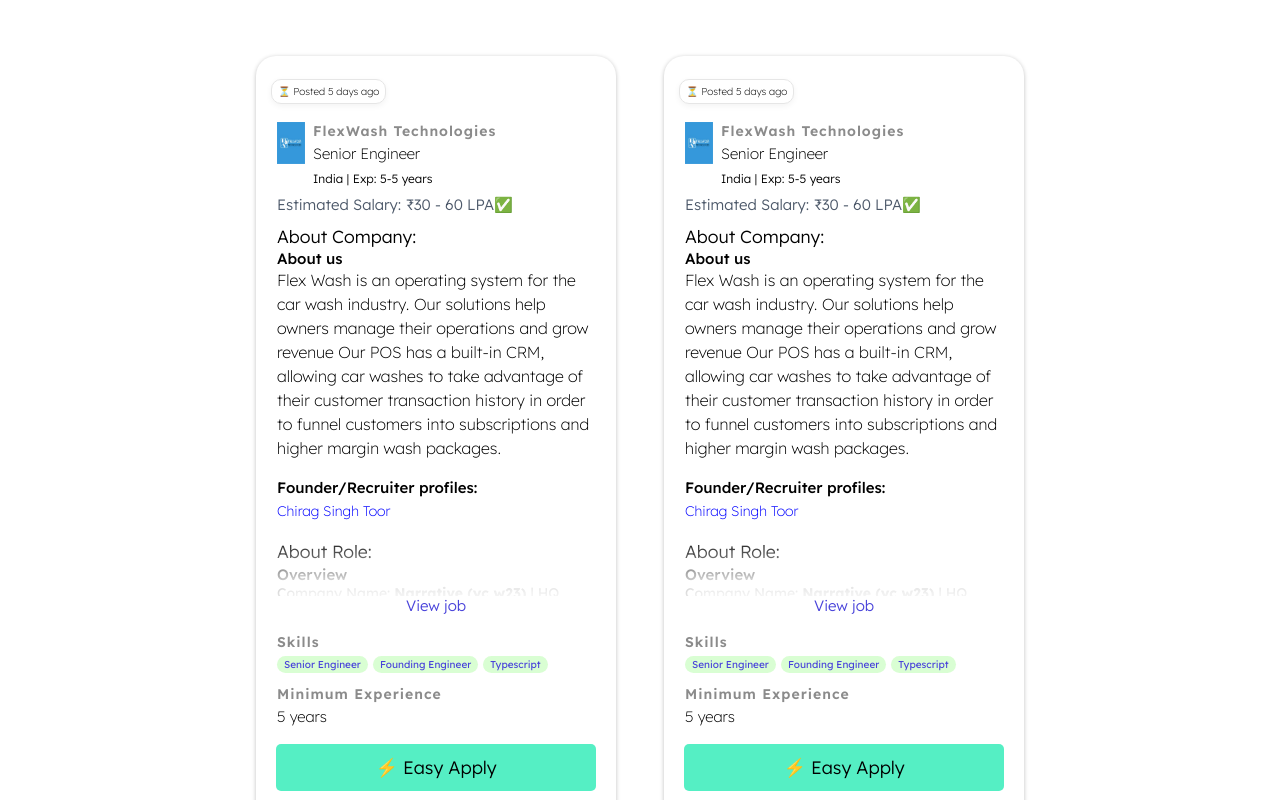
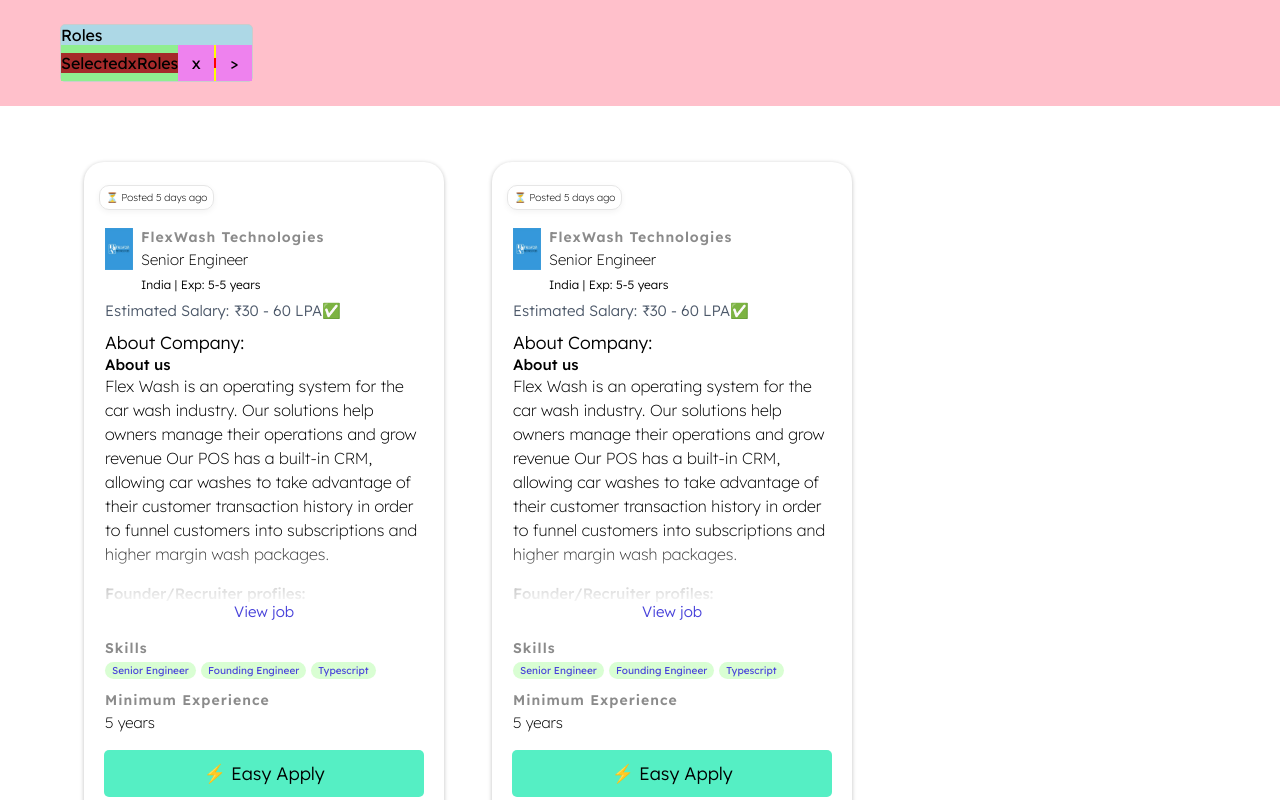
Before and after one commit to riyaz3036/weekday_assignment, a React (Create React App) app: page / in a window 1280 px wide. Shown: the top 800 px of the page. Built offline with nearby package versions, Linux system fonts and the light colour scheme.

Commit message:
started styling filter buttons

```diff
--- a/src/App.css
+++ b/src/App.css
@@ -15,19 +15,91 @@
 }
 
 
+/* Filter Section styling starts here */
+.filters{
+  background-color: pink;
+  display: flex;
+  align-items: center;
+  padding: 24px 60px;
+}
+
+.filter__element{
+     background-color: lightblue;
+     min-height: 38px;
+     min-width: 150px;
+     border: 1px solid rgb(204,204,204);
+     border-radius: 5px;
+     position: relative;
+     display: flex;
+     flex-direction: column;
+}
+
+.element__top{
+  background-color: lightgreen;
+  display: flex;
+  justify-content: space-between;
+  align-items: center;
+}
+
+.element__top__left{
+  background-color: brown;
+  display: flex;
+  align-items: center;
+}
+
+.selected__tag{
+  display: flex;
+  align-items: center;
+}
+
+
+.element__top__right{
+     background-color: yellow;
+     display: flex;
+     align-items: center;
+}
+
+
+.cross__all{
+  background-color: violet;
+  height: 36px;
+  width: 36px;
+  display: flex;
+  justify-content: center;
+  align-items: center;
+
+}
+
+.partition{
+  background-color: red;
+  width: 2px;
+  height: 10px;
+}
+
+.dropdown__arrow{
+  background-color: violet;
+  height: 36px;
+  width: 36px;
+  display: flex;
+  justify-content: center;
+  align-items: center;
+}
+
+
+
+
+/* JobSection styling starts here */
 .jobs{
-    /* background-color: pink; */
     max-width: 100%;
     padding: 24px 60px;
     margin: 0px;
     display:flex;
     flex-grow: 0;
     flex-flow: wrap;
-    justify-content: center;
+    /* justify-content: center; */
 }
 
 .jobcard__element{
-    /* background-color: yellow; */
     margin-top: 8px;
     padding: 24px;
 }
--- a/src/App.js
+++ b/src/App.js
@@ -1,12 +1,37 @@
 import React from 'react';
 import './App.css';
 import JobCard from './Components/JobCard/JobCard';
+
 
 function App() {
   return (
     <div className="App">
 
-        <div className="filters"></div>
+        <div className="filters">
+
+            <div className="filter__element">
+                <p>Roles</p>
+                <div className="element__top">
+                    <div className="element__top__left">
+                        <div className="selected__tag">
+                            <p>Selected</p>
+                            <div><p>x</p></div>
+                        </div>
+                        <div className="search__box">Roles</div>
+                    </div>
+
+                    <div className="element__top__right">
+                        <div className="cross__all"><p>x</p></div>
+                        <span className="partition"></span>
+                        <div className="dropdown__arrow">&gt;</div>
+                    </div>
+                </div>
+
+                <div className="element__bottom">
+
+                </div>
+            </div>
+        </div>
 
         <div className="jobs">
             <div className="jobcard__element"><JobCard /></div>
--- a/src/Components/JobCard/job-card.css
+++ b/src/Components/JobCard/job-card.css
@@ -95,7 +95,7 @@
 
 .company__info{
     position: relative;
-    height: 400px;
+    height: 300px;
     overflow: hidden;
 }
 
```
Also changed, not shown: src/assets/close.png (added), src/assets/down.png (added).
